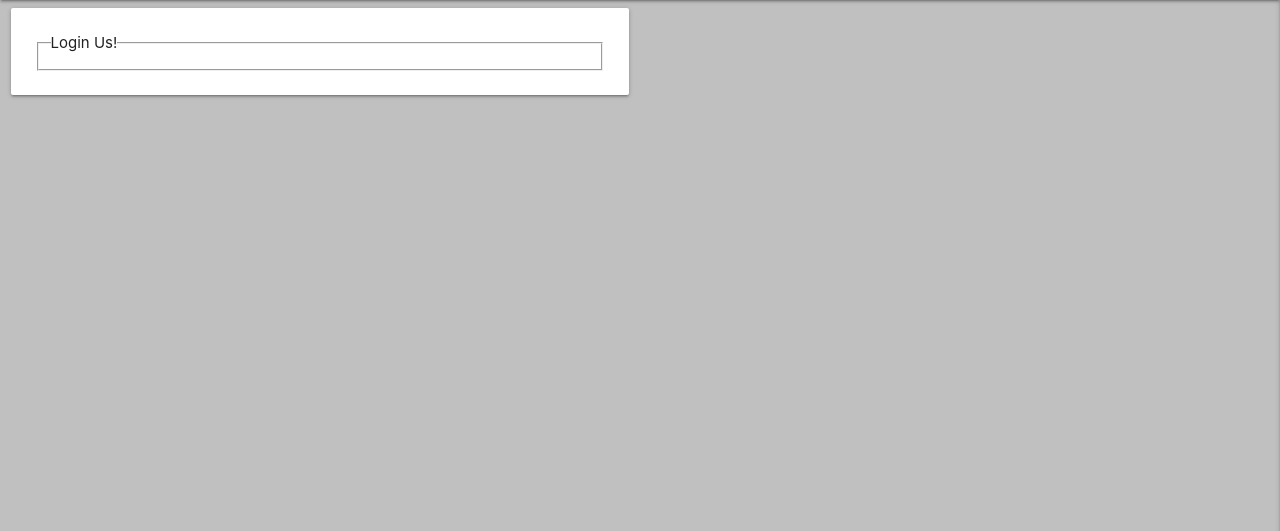
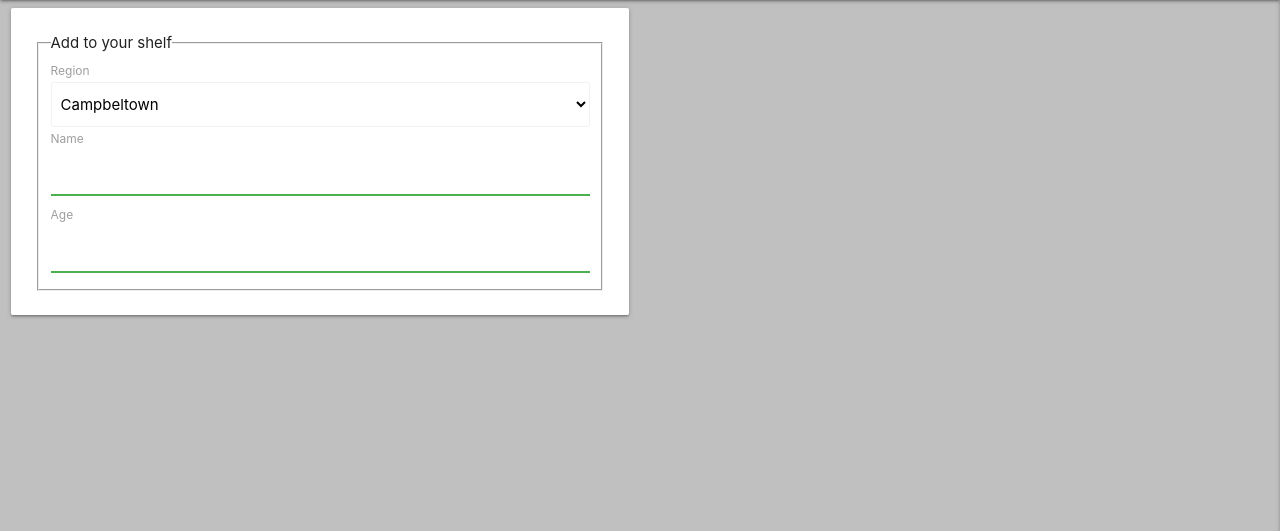
Before and after one commit to CristianBuca/MS3_TopShelf, a Flask app: page /add_stock in a window 1280 px wide. Shown: the part 64-595 px from the top of the page. Run offline with Flask 2, Linux system fonts and the light colour scheme; some libraries are stand-ins or nearby versions.

Commit message:
Add(add_stock): region, name age fields

```diff
--- a/templates/add_stock.html
+++ b/templates/add_stock.html
@@ -7,8 +7,49 @@
         <div class="card-panel">
             {{ form.hidden_tag() }}
             <fieldset>
-                <legend>Login Us!</legend>
+                <legend>Add to your shelf</legend>
+                <div>
+                    {{ form.region.label }}
 
+                    {% if form.region.errors %}
+                        {{ form.region(class="invalid") }}
+                        <div class="invalid">
+                            {% for error in form.region.errors %}
+                                <span>{{ error }}</span>
+                            {% endfor %}
+                        </div>
+                    {% else %}
+                        {{ form.region(class="browser-default")}}
+                    {% endif %}
+                </div>
+                <div>
+                    {{ form.name.label }}
+
+                    {% if form.name.errors %}
+                        {{ form.name(class="invalid") }}
+                        <div class="invalid">
+                            {% for error in form.name.errors %}
+                                <span>{{ error }}</span>
+                            {% endfor %}
+                        </div>
+                    {% else %}
+                        {{ form.name(class="valid")}}
+                    {% endif %}
+                </div>
+                <div>
+                    {{ form.age.label }}
+
+                    {% if form.age.errors %}
+                        {{ form.age(class="invalid") }}
+                        <div class="invalid">
+                            {% for error in form.age.errors %}
+                                <span>{{ error }}</span>
+                            {% endfor %}
+                        </div>
+                    {% else %}
+                        {{ form.age(class="valid")}}
+                    {% endif %}
+                </div>
             </fieldset>
             <div>
                 {{ form.submit }}
```
